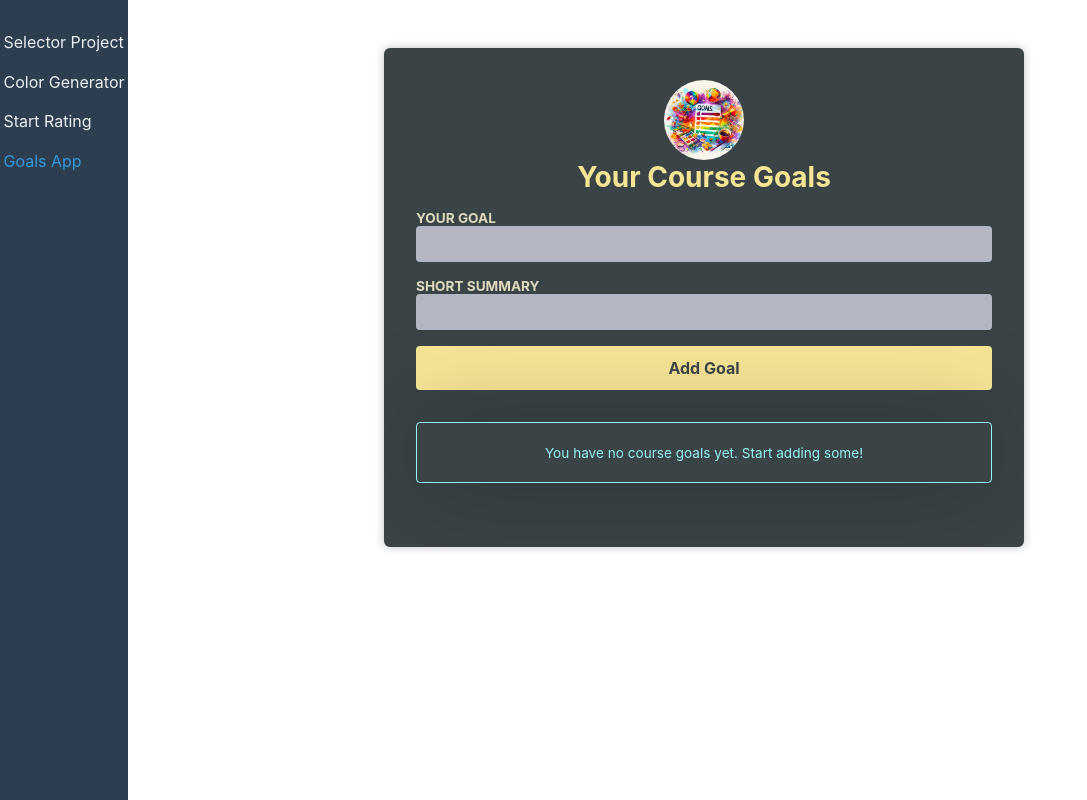
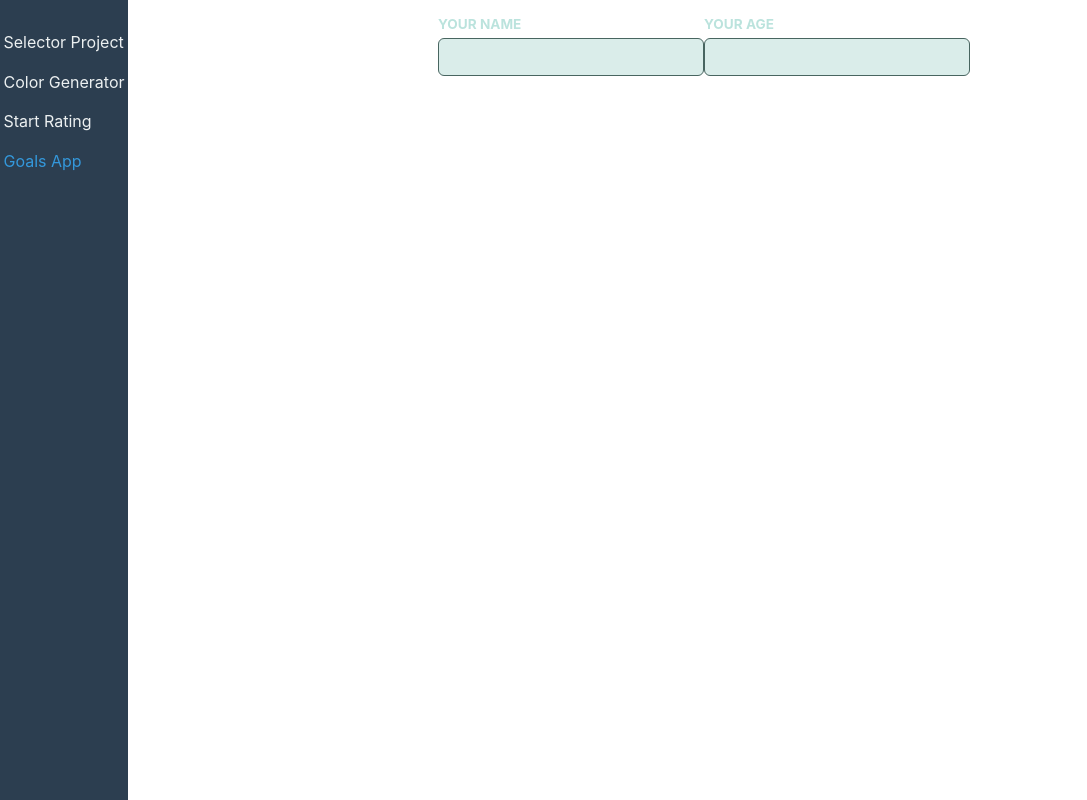
Before and after one commit to lboyadzhiev/multiple-react-projects, a React (Create React App) app: page /goals_app in a window 1280 px wide. Shown: the whole page, without its empty margins (0-1087 px from the left). Built offline with nearby package versions, Linux system fonts and the light colour scheme.

Commit message:
Implement Input Component

```diff
--- a/src/App.tsx
+++ b/src/App.tsx
@@ -9,6 +9,7 @@ import GoalsApp from './components/Domains/GoalsApp/GoalsApp';
 
 // styles
 import classes from './App.module.css';
+import Input from './components/Shared/Input/Input';
 
 function App() {
   return (
@@ -21,7 +22,15 @@ function App() {
           <Route path='/' element={<Accordian />} />
           <Route path='/generate_color' element={<RandomColor />} />
           <Route path='/star_rating' element={<StarRating numOfStars={10} />} />
-          <Route path='/goals_app' element={<GoalsApp />} />
+          <Route
+            path='/goals_app'
+            element={
+              <>
+                <Input id='name' label='Your Name' />
+                <Input id='age' label='Your Age' />
+              </>
+            }
+          />
         </Routes>
       </main>
     </section>
--- /dev/null
+++ b/src/components/Shared/Input/Input.module.css
@@ -0,0 +1,23 @@
+.InputContainer {
+  label {
+    display: block;
+    font-size: 0.85rem;
+    color: #bbe3dd;
+    font-weight: bold;
+    text-transform: uppercase;
+    margin-bottom: 0.35rem;
+  }
+
+  input {
+    display: block;
+    font: inherit;
+    width: 100%;
+    padding: 0.5rem;
+    border: 1px solid #486560;
+    border-radius: 6px;
+    background-color: #daedea;
+    margin-bottom: 1rem;
+    font-size: 1rem;
+    color: #07302a;
+  }
+}
--- /dev/null
+++ b/src/components/Shared/Input/Input.tsx
@@ -0,0 +1,17 @@
+import { type ComponentPropsWithoutRef } from 'react';
+
+import styles from './Input.module.css';
+
+interface InputProps extends ComponentPropsWithoutRef<'input'> {
+  label: string;
+  id: string;
+}
+
+export default function Input({ label, id, ...props }: InputProps) {
+  return (
+    <p className={styles.InputContainer}>
+      <label htmlFor={id}>{label}</label>
+      <input id={id} {...props} />
+    </p>
+  );
+}
```
